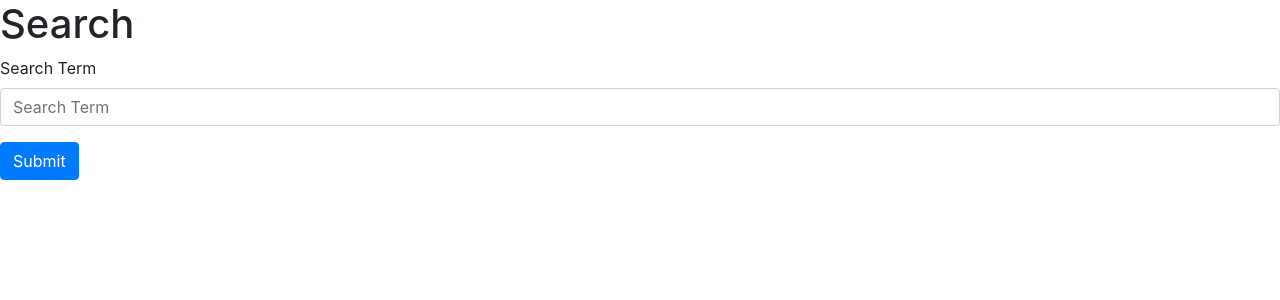
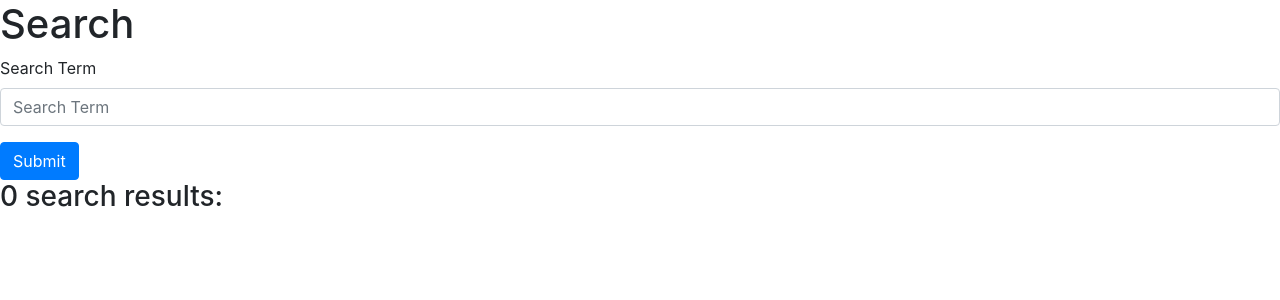
Before and after one commit to danialgagne/project1, a Flask app: page / in a window 1280 px wide. Shown: the part 56-356 px from the top of the page. Run offline with Flask 2, Linux system fonts and the light colour scheme; the visitor is signed in with stand-in values (Sample User, id 1); some libraries are stand-ins or nearby versions.

Commit message:
search by author, isbn, or title and display the number of results on the index page

```diff
--- a/application.py
+++ b/application.py
@@ -32,15 +32,12 @@ def index():
         if search_term is None:
             results = []
         else:
-            book_results = db.execute(
-                f"SELECT * FROM books WHERE LOWER(title) LIKE '%{search_term.lower()}%'"
+            search_term = search_term.lower()
+            results = db.execute(
+                f"SELECT books.isbn as isbn, books.title as title, books.year as year, authors.name as name FROM books JOIN authors ON authors.id = books.author_id WHERE (LOWER(title) LIKE '%{search_term}%' OR LOWER(isbn) LIKE '%{search_term}%' OR LOWER(name) LIKE '%{search_term}%');"
             ).fetchall()
-            isbn_results = db.execute(
-                f"SELECT * FROM books WHERE LOWER(isbn) LIKE '%{search_term.lower()}%'"
-            ).fetchall()
-            results = book_results + isbn_results
 
-        return render_template("index.html", results=results)
+        return render_template("index.html", results=results, count=len(results))
     return redirect(url_for('login'))
 
 
--- a/templates/index.html
+++ b/templates/index.html
@@ -9,9 +9,10 @@
         </div>
         <button type="submit" class="btn btn-primary">Submit</button>
     </form>
+    <h3>{{ count }} search results:</h3>
     <div class="container">
     {% for book in results %}
-        <div><b>ISBN:</b> {{ book.isbn }}<br><b>Title:</b> {{ book.title }}<br><b>Year:</b> {{ book.year }}</div>
+        <div><b>ISBN:</b> {{ book.isbn }}<br><b>Title:</b> {{ book.title }}<br><b>Author:</b> {{ book.name }}<br><b>Year:</b> {{ book.year }}</div>
     {% endfor %}
     </div>
 {% endblock %}
```
